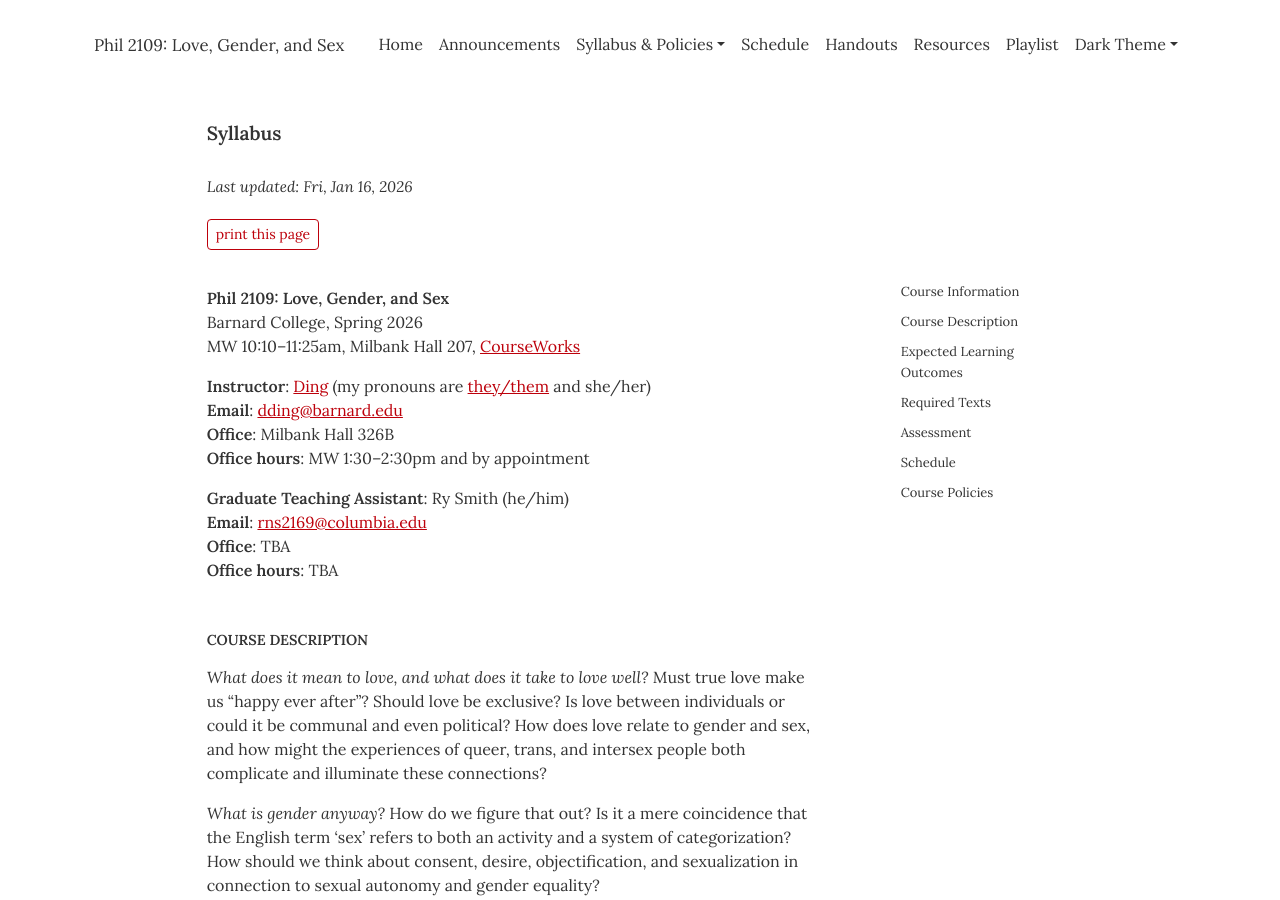
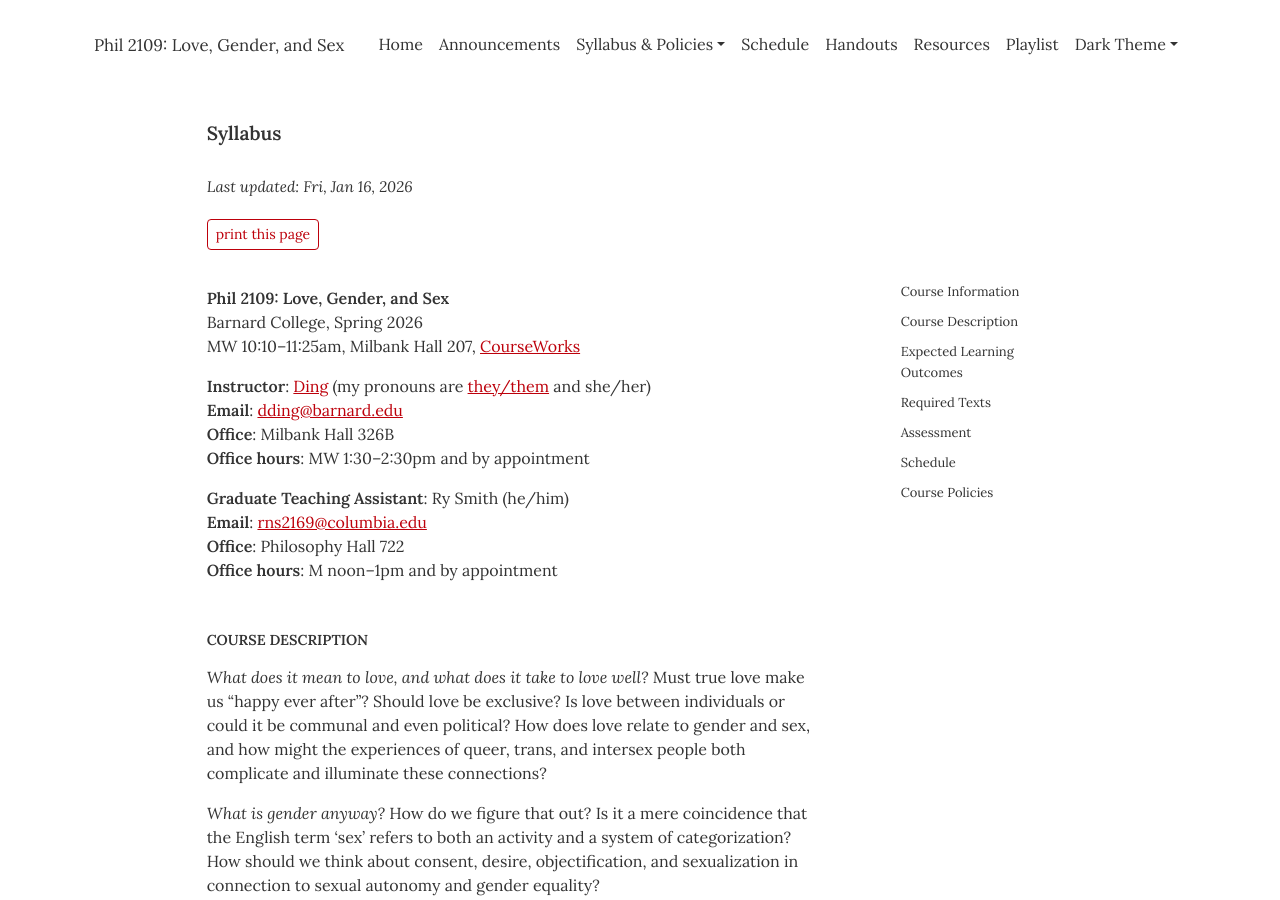
Before and after one commit to dingherself/love-gender-sex, a Jekyll site: the page built from syllabus.md, in a window 1280 px wide and 900 px high. Built offline with Jekyll 4.4.1, drawn with Linux system fonts in a browser that asks for light colours.

Commit message:
add office hours

```diff
--- a/_config.yml
+++ b/_config.yml
@@ -76,8 +76,8 @@ classroom:            "Milbank Hall 207"
 ta1_title: "Graduate Teaching Assistant"
 ta1_name: "Ry Smith (he/him)"
 ta1_netid: "rns2169"
-ta1_office: "TBA"
-ta1_office_hours: "TBA"
+ta1_office: "Philosophy Hall 722"
+ta1_office_hours: "M noon–1pm and by appointment"
 #ta1_section: "Phil 3711.01, M 4:10pm-5:00pm"
 #ta2_name: "Laura Lin"
 #ta2_netid: "al4745"
```
